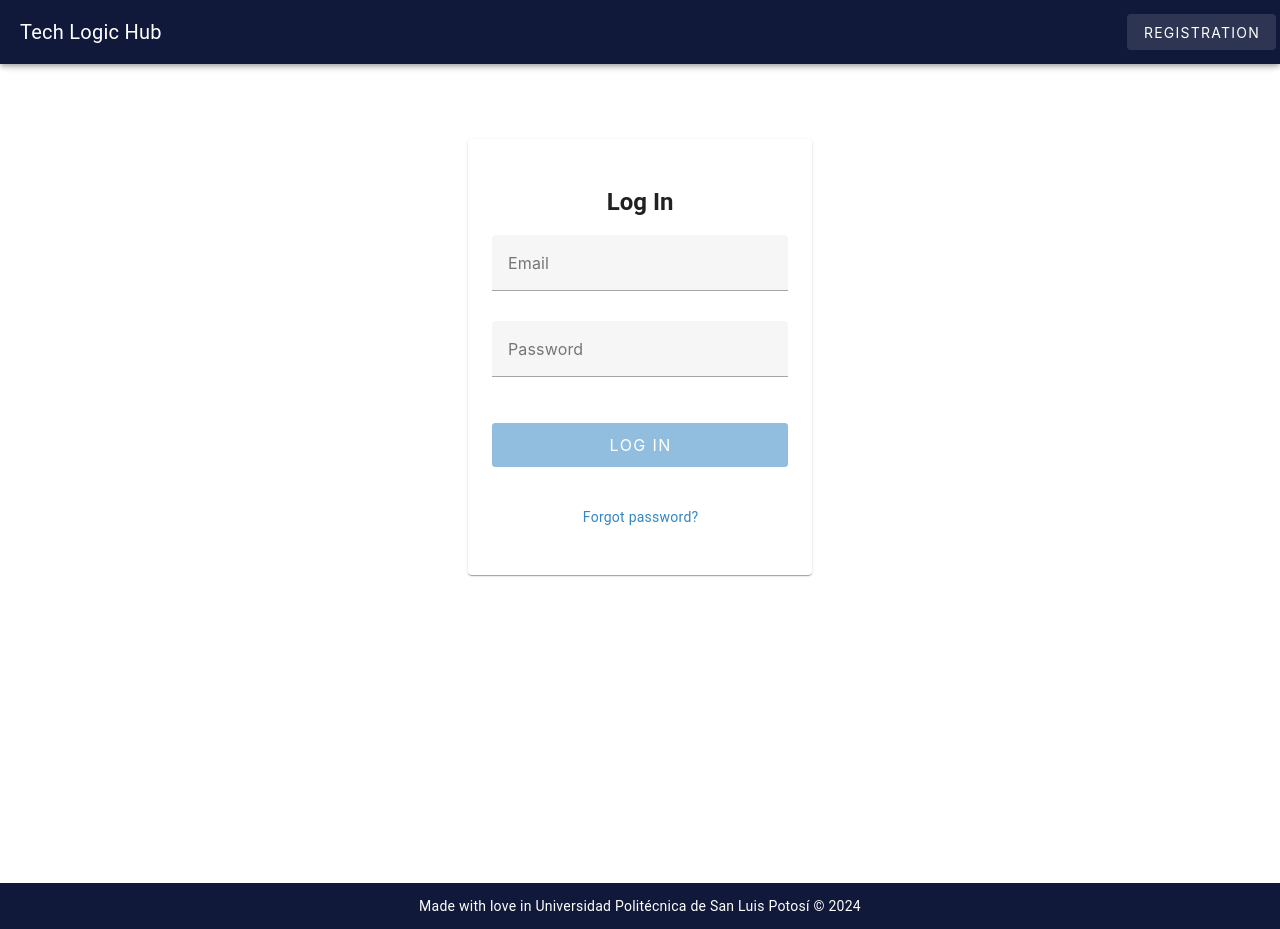
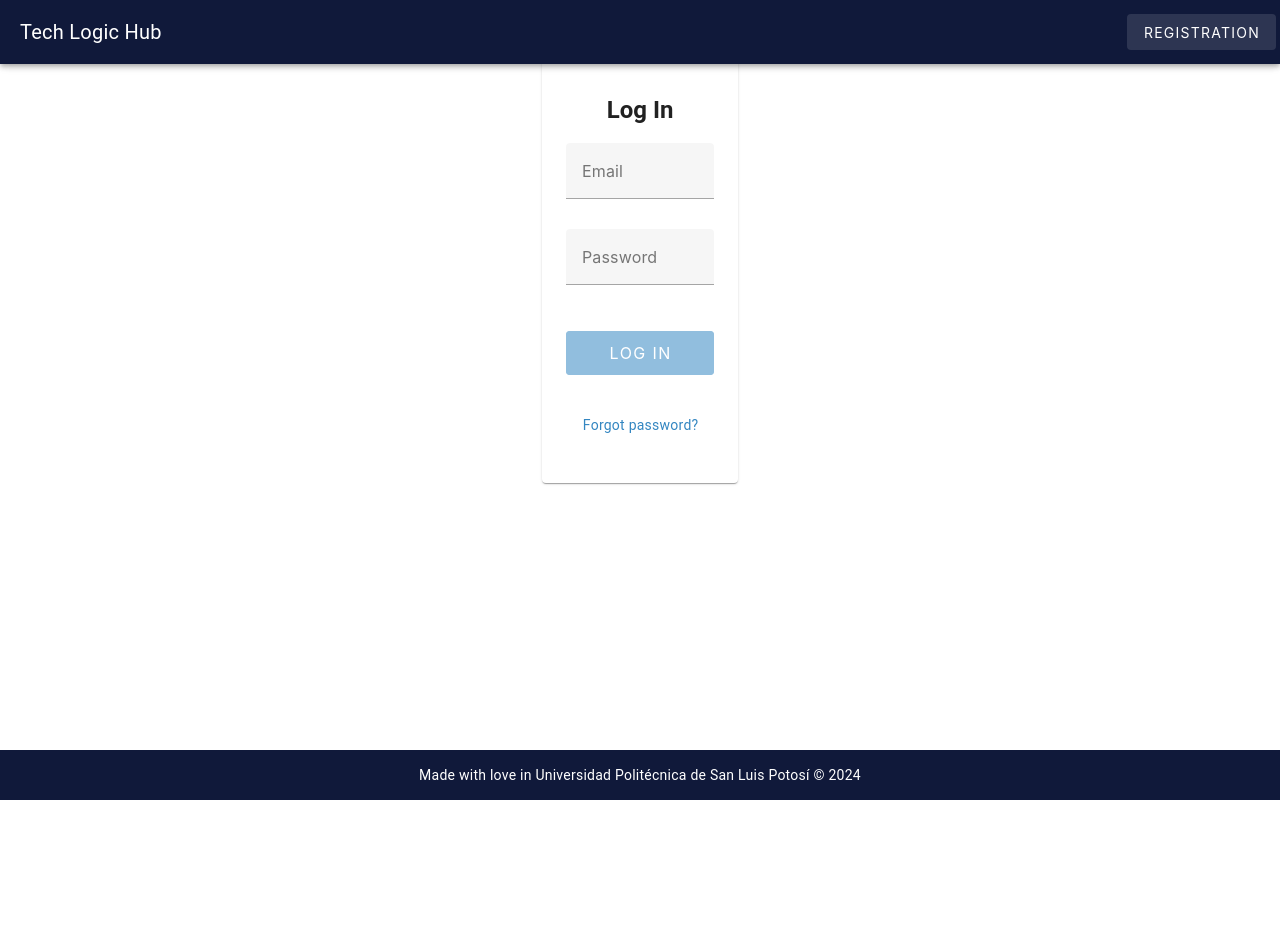
Before and after one commit to MiauRos/TechLogicHub, a Vue app: page / in a window 1280 px wide. After the commit the page ends 800 px from the top, so only its background shows below. Built offline with nearby package versions, Linux system fonts and the light colour scheme.

Commit message:
fix: fix page layout and colors

```diff
--- a/src/App.vue
+++ b/src/App.vue
@@ -2,10 +2,8 @@
   <v-app>
     <CustomNavbar />
 
-    <main>
-      <v-container fluid>
-        <router-view />
-      </v-container>
+    <main class="main-container">
+      <router-view />
     </main>
 
     <CustomFooter />
@@ -18,4 +16,28 @@ import CustomFooter from '@/components/layout/CustomFooter.vue'
 </script>
 
 <style>
+.main-container {
+  display: flex;
+  flex-direction: column;
+  justify-content: center; /* Centra verticalmente */
+  align-items: center; /* Centra horizontalmente */
+  height: calc(100vh - 120px); /* Altura total menos navbar y footer */
+  margin: 0;
+  padding: 0;
+}
+
+body, html, #app {
+  margin: 0;
+  padding: 0;
+  height: 100%;
+}
+
+.v-container {
+  margin: 0 !important;
+  padding: 0 !important;
+}
+
+.v-card {
+  margin: 0 !important;
+}
 </style>
```
